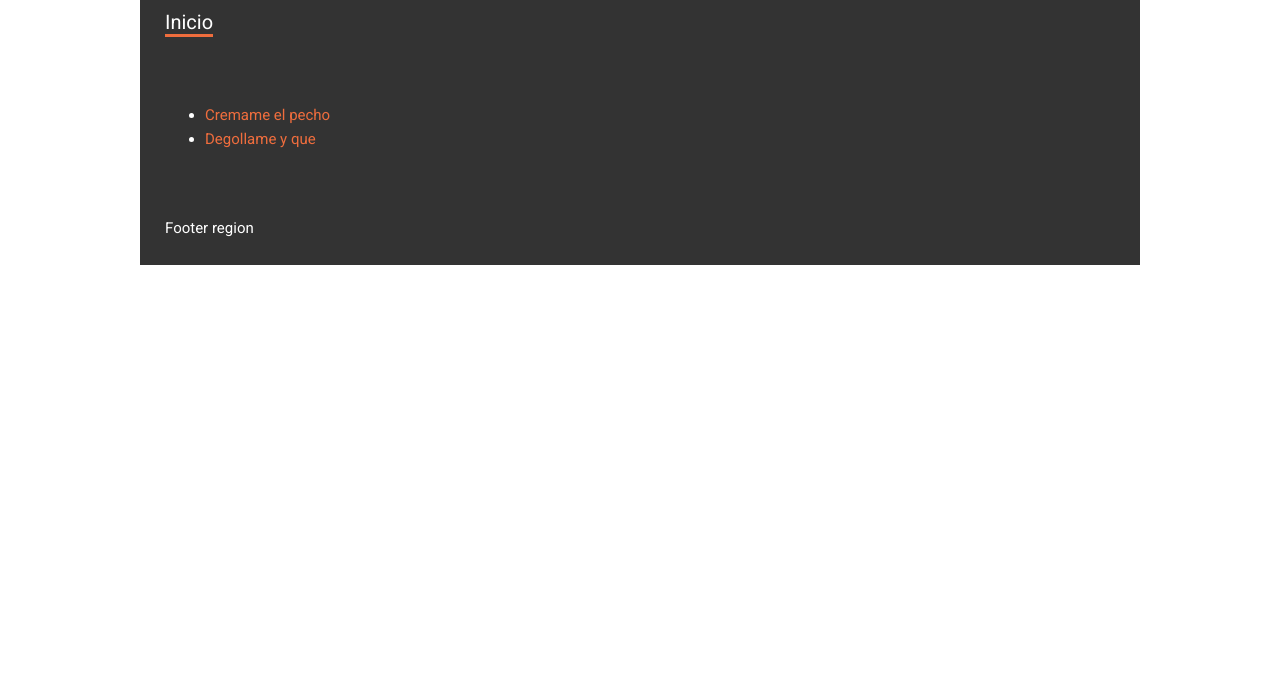
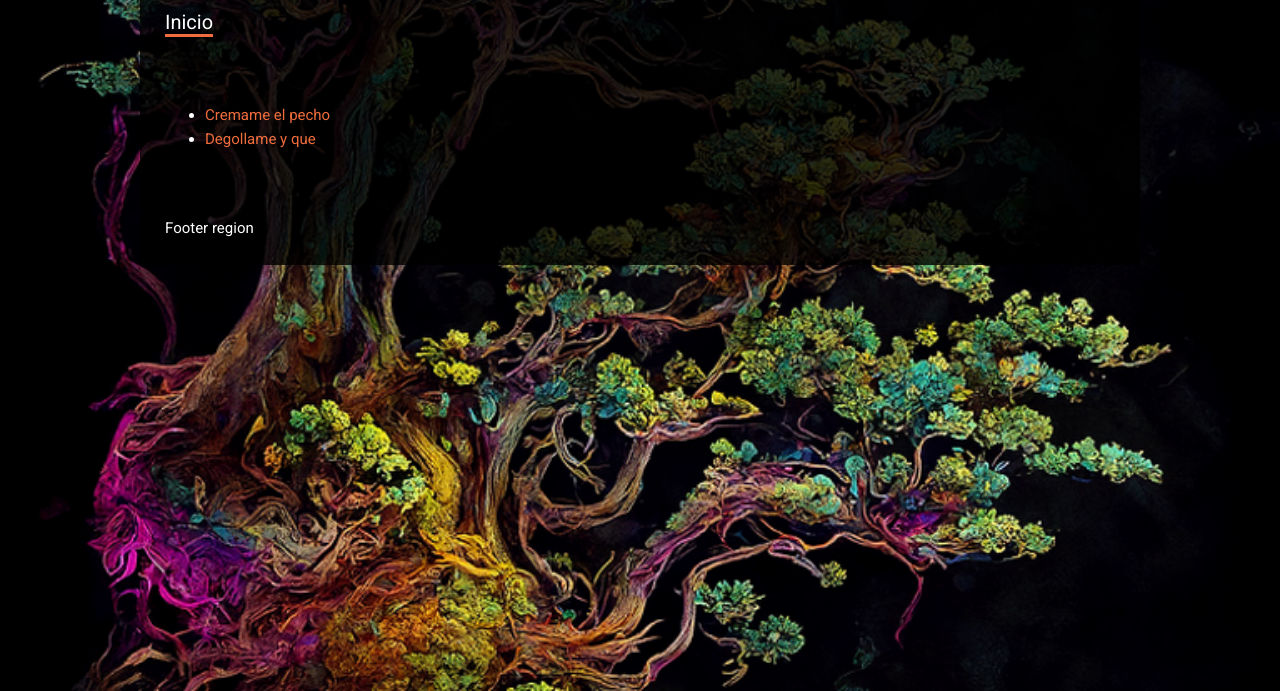
Before and after one commit to Say-endo/escritos, a plain HTML site: page index.html in a window 1280 px wide. Shown: the part 109-800 px from the top of the page. Drawn offline with nearby package versions, Linux system fonts and the light colour scheme; no server answers.

Commit message:
Update style.css

```diff
--- a/style.css
+++ b/style.css
@@ -93,7 +93,7 @@ blockquote p:last-child {
 /* Full size background image */
 html, #container, .inner { background-color:transparent;}
 html {
-  background:url(background.jpg) center center no-repeat fixed;
+  background:url(background.png) center center no-repeat fixed;
   background-size:cover;
 }
 body {
```
